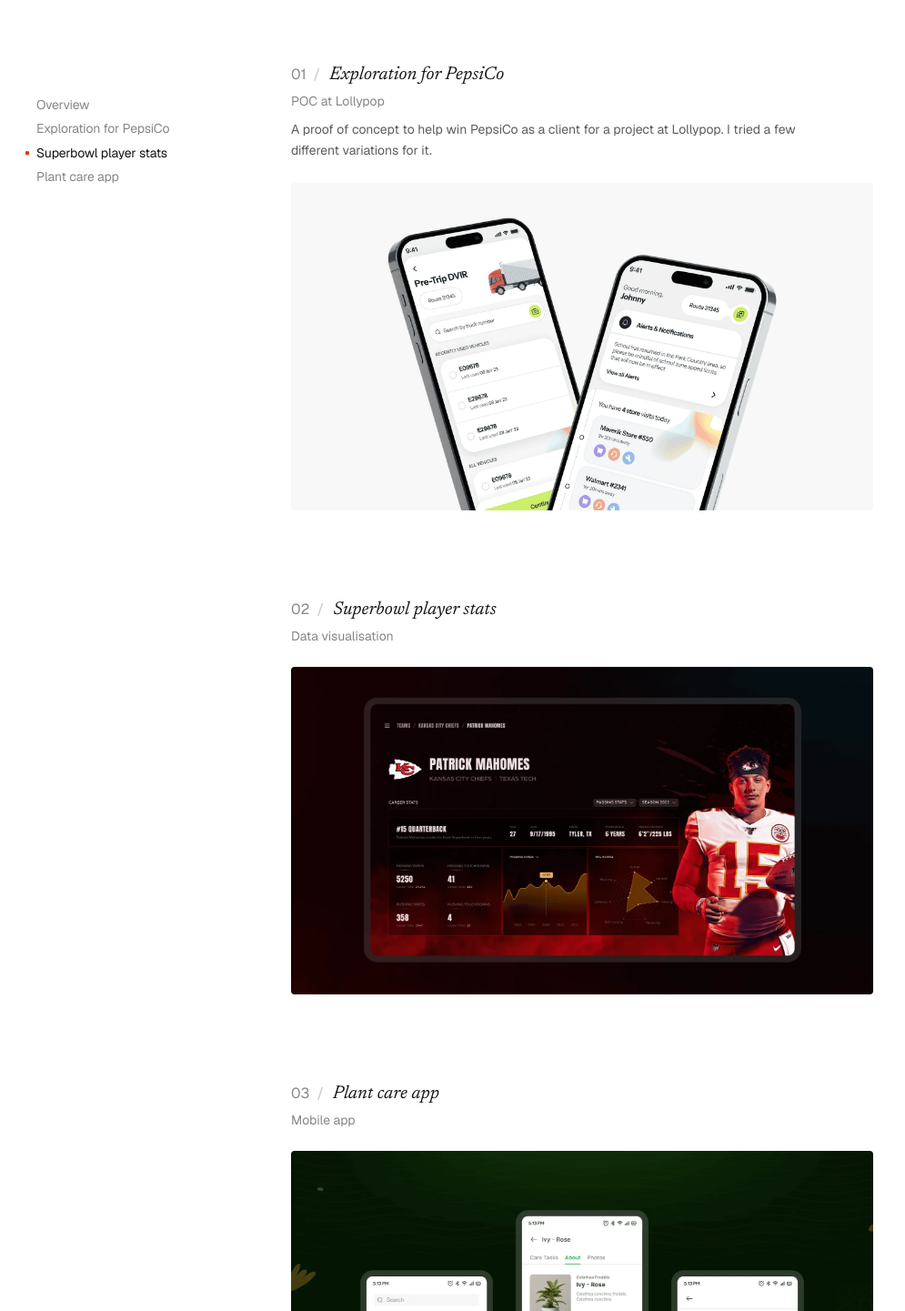
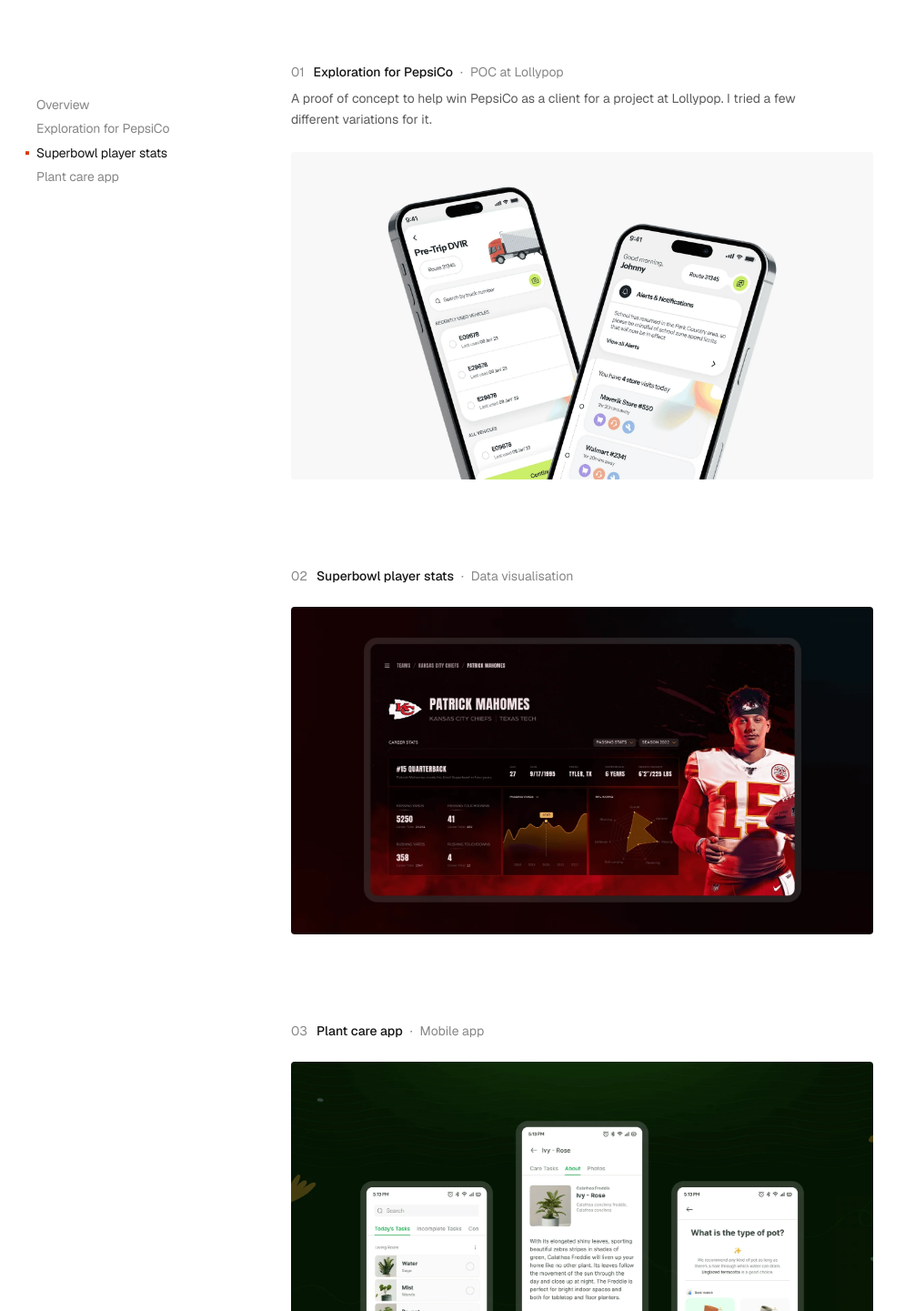
Before and after one commit to madhu091998/Design-portfolio, a plain HTML site: page v2/interface-design/final.html in a window 1280 px wide. Shown: the part 245-1686 px from the top of the page at 91% size, without its empty margins (0-995 px from the left). Drawn offline with nearby package versions, Linux system fonts and the light colour scheme.

Commit message:
Visual craft pages: project headings in the homepage card style (14px title · label, description below)
Co-Authored-By: Claude Opus 5.5 <noreply@anthropic.com>
Claude-Session: https://claude.ai/code/session_01T9DhejLkAvT3djWqk8BUXi

```diff
--- a/v2/final-case.css
+++ b/v2/final-case.css
@@ -420,3 +420,12 @@ html, body { background: var(--bg); }
 .craft-page .craft-desc { margin: 10px 0 0; max-width: 40em; font: 400 14px/23px "Geist", system-ui, sans-serif; color: #5c5c5c; }
 .craft-page .craft-shots { display: grid; gap: 16px; margin-top: 24px; }
 .craft-page .craft-shots .craft-art { margin: 0; }
+
+/* Project headings in the homepage card style: 14px "Title · label", description underneath */
+.craft-page .craft-h { display: flex; flex-wrap: wrap; align-items: baseline; font: 500 14px/20px "Geist", system-ui, sans-serif; color: #151515; }
+.craft-page .craft-h .craft-n { margin-right: 10px; font: 400 14px/20px "Geist", system-ui, sans-serif; color: #878787; }
+.craft-page .craft-h .craft-n::after { content: none; }
+.craft-page .craft-h .craft-lab { font: 400 14px/20px "Geist", system-ui, sans-serif; color: #878787; }
+.craft-page .craft-h .craft-lab::before { content: "\00B7"; margin: 0 8px; }
+.craft-page .craft-desc { margin: 8px 0 0; }
+.craft-page .craft-h span::after { content: none; }
--- a/v2/interface-design/final.html
+++ b/v2/interface-design/final.html
@@ -41,23 +41,20 @@
        an optional description, then one or more pictures in .craft-shots. Add it to the side nav too. -->
   <div class="craft-list">
     <section class="craft-project" id="pepsico" aria-labelledby="pepsico-h">
-      <h2 class="craft-h reveal" id="pepsico-h"><span>01</span>Exploration for PepsiCo</h2>
-      <p class="craft-sub reveal">POC at Lollypop</p>
+      <h2 class="craft-h reveal" id="pepsico-h"><span class="craft-n">01</span>Exploration for PepsiCo<span class="craft-lab">POC at Lollypop</span></h2>
       <p class="craft-desc reveal">A proof of concept to help win PepsiCo as a client for a project at Lollypop. I tried a few different variations for it.</p>
       <div class="craft-shots">
       <figure class="craft-art reveal"><img src="../../assets/visual-craft/interface-design.webp" width="2048" height="1152" alt="Two phone screens: a pre-trip vehicle inspection list and a driver home screen with alerts and store visits" loading="lazy"></figure>
       </div>
     </section>
     <section class="craft-project" id="superbowl" aria-labelledby="superbowl-h">
-      <h2 class="craft-h reveal" id="superbowl-h"><span>02</span>Superbowl player stats</h2>
-      <p class="craft-sub reveal">Data visualisation</p>
+      <h2 class="craft-h reveal" id="superbowl-h"><span class="craft-n">02</span>Superbowl player stats<span class="craft-lab">Data visualisation</span></h2>
       <div class="craft-shots">
       <figure class="craft-art reveal"><img src="../../assets/visual-craft/superbowl-stats.webp" width="2000" height="959" alt="A player stats dashboard on a tablet: Patrick Mahomes of the Kansas City Chiefs, with career passing numbers and charts on a dark red background" loading="lazy"></figure>
       </div>
     </section>
     <section class="craft-project" id="plant-care" aria-labelledby="plant-care-h">
-      <h2 class="craft-h reveal" id="plant-care-h"><span>03</span>Plant care app</h2>
-      <p class="craft-sub reveal">Mobile app</p>
+      <h2 class="craft-h reveal" id="plant-care-h"><span class="craft-n">03</span>Plant care app<span class="craft-lab">Mobile app</span></h2>
       <div class="craft-shots">
       <figure class="craft-art reveal"><img src="../../assets/visual-craft/plant-care.webp" width="2000" height="959" alt="Three screens of a plant care app: today's care tasks, a plant profile for Ivy Rose, and choosing a type of pot" loading="lazy"></figure>
       </div>
```
Also changed, not shown: v2/illustration-icons/final.html (+1 -2 lines), v2/motion/final.html (+1 -2 lines).
